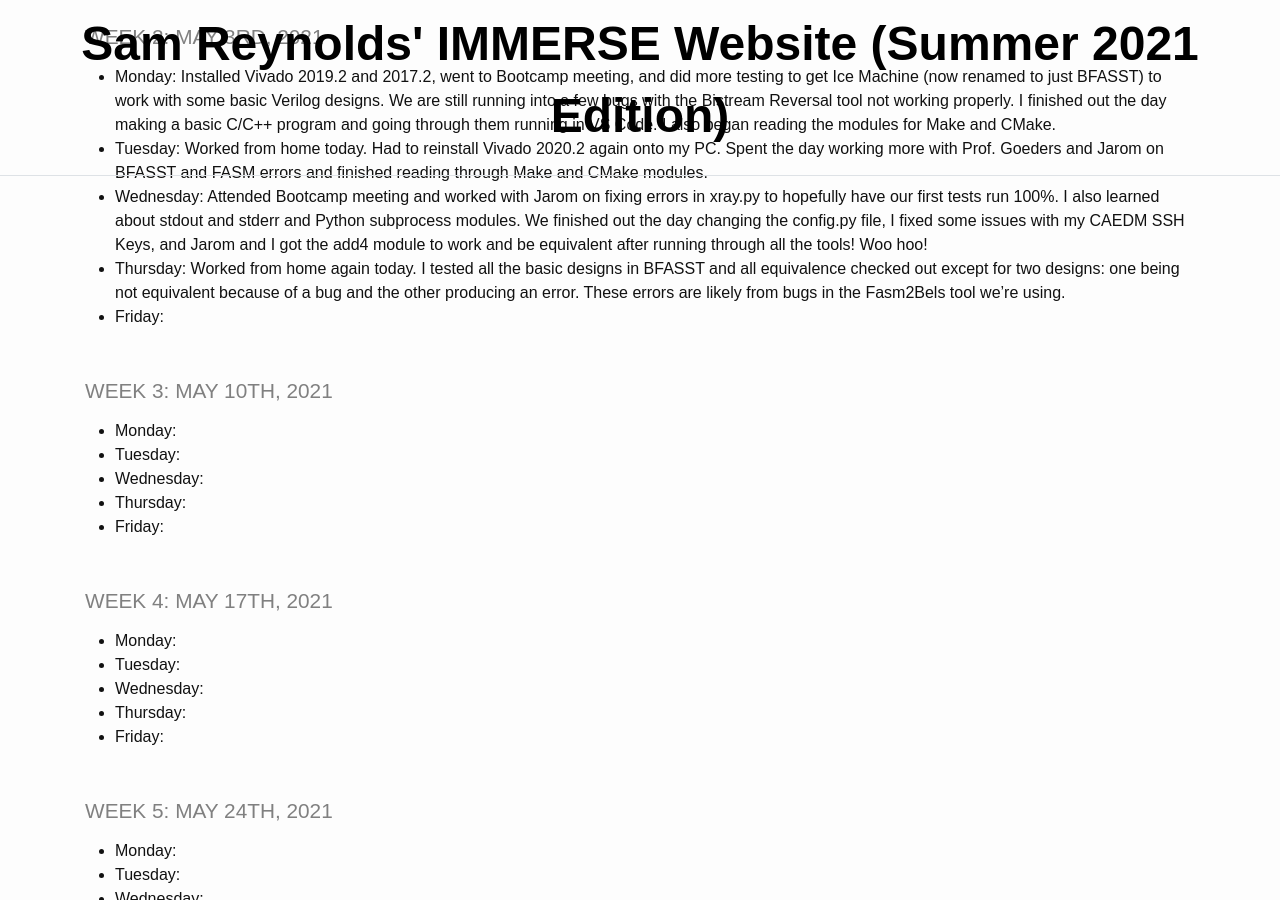
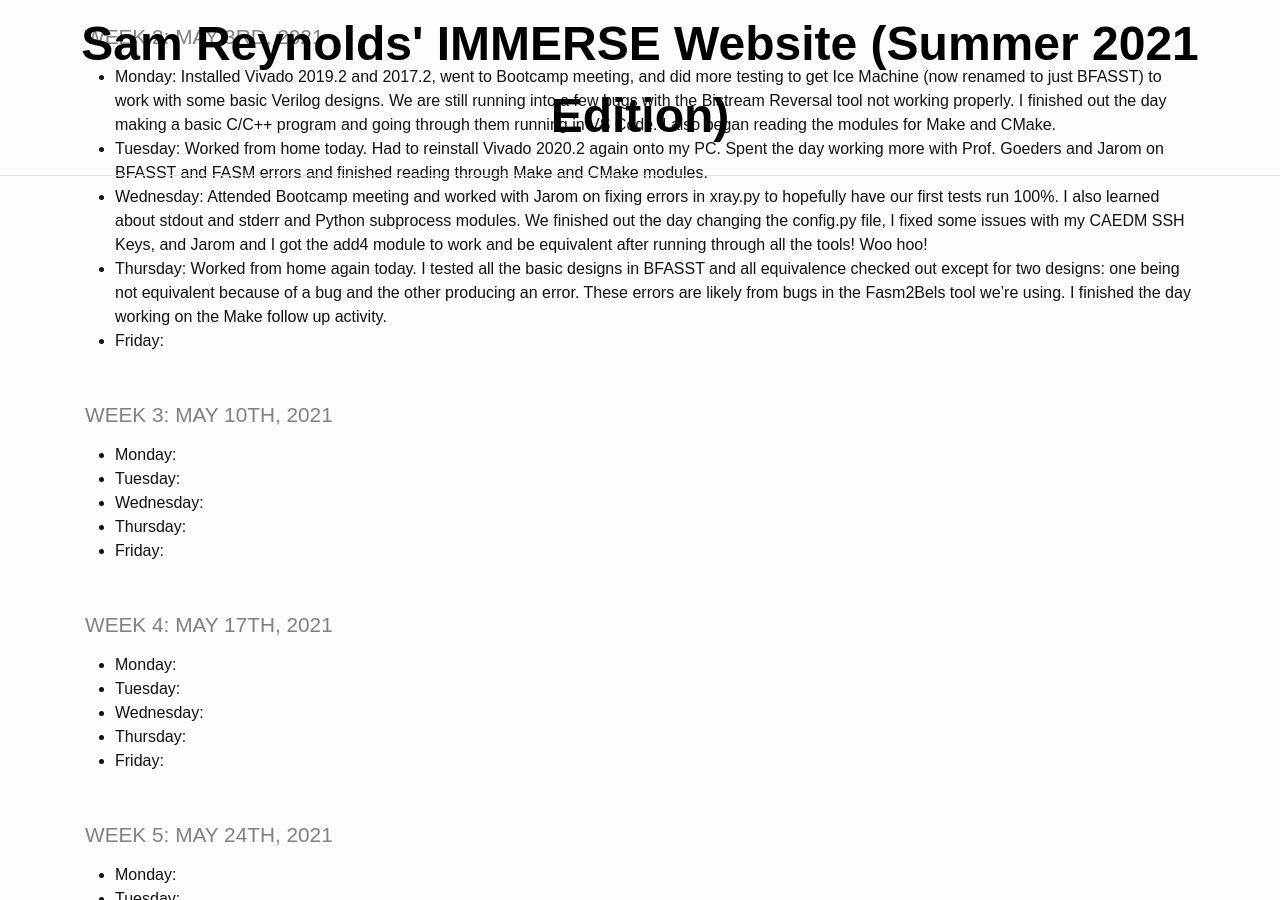
Before and after one commit to TheDHCreator/thedhcreator.github.io, a Jekyll site: the page built from _pages/log.md, in a window 1280 px wide and 900 px high, scrolled down 575 px. Built offline with Jekyll 4.4.1, drawn with Linux system fonts in a browser that asks for light colours.

Commit message:
first commit for the last day of week two! Finished Thursday updates

```diff
--- a/_pages/log.md
+++ b/_pages/log.md
@@ -16,7 +16,7 @@ title: IMMERSE Log
 * **Monday**: Installed Vivado 2019.2 and 2017.2, went to Bootcamp meeting, and did more testing to get Ice Machine (now renamed to just BFASST) to work with some basic Verilog designs. We are still running into a few bugs with the Bistream Reversal tool not working properly. I finished out the day making a basic C/C++ program and going through them running in VS Code. I also began reading the modules for Make and CMake.
 * **Tuesday**: Worked from home today. Had to reinstall Vivado 2020.2 again onto my PC. Spent the day working more with Prof. Goeders and Jarom on BFASST and FASM errors and finished reading through Make and CMake modules.
 * **Wednesday**: Attended Bootcamp meeting and worked with Jarom on fixing errors in xray.py to hopefully have our first tests run 100%. I also learned about stdout and stderr and Python subprocess modules. We finished out the day changing the config.py file, I fixed some issues with my CAEDM SSH Keys, and Jarom and I got the add4 module to work and be equivalent after running through all the tools! Woo hoo!
-* **Thursday**: Worked from home again today. I tested all the basic designs in BFASST and all equivalence checked out except for two designs: one being not equivalent because of a bug and the other producing an error. These errors are likely from bugs in the Fasm2Bels tool we're using.
+* **Thursday**: Worked from home again today. I tested all the basic designs in BFASST and all equivalence checked out except for two designs: one being not equivalent because of a bug and the other producing an error. These errors are likely from bugs in the Fasm2Bels tool we're using. I finished the day working on the Make follow up activity.
 * **Friday**:
 
 ### Week 3: May 10th, 2021
```
